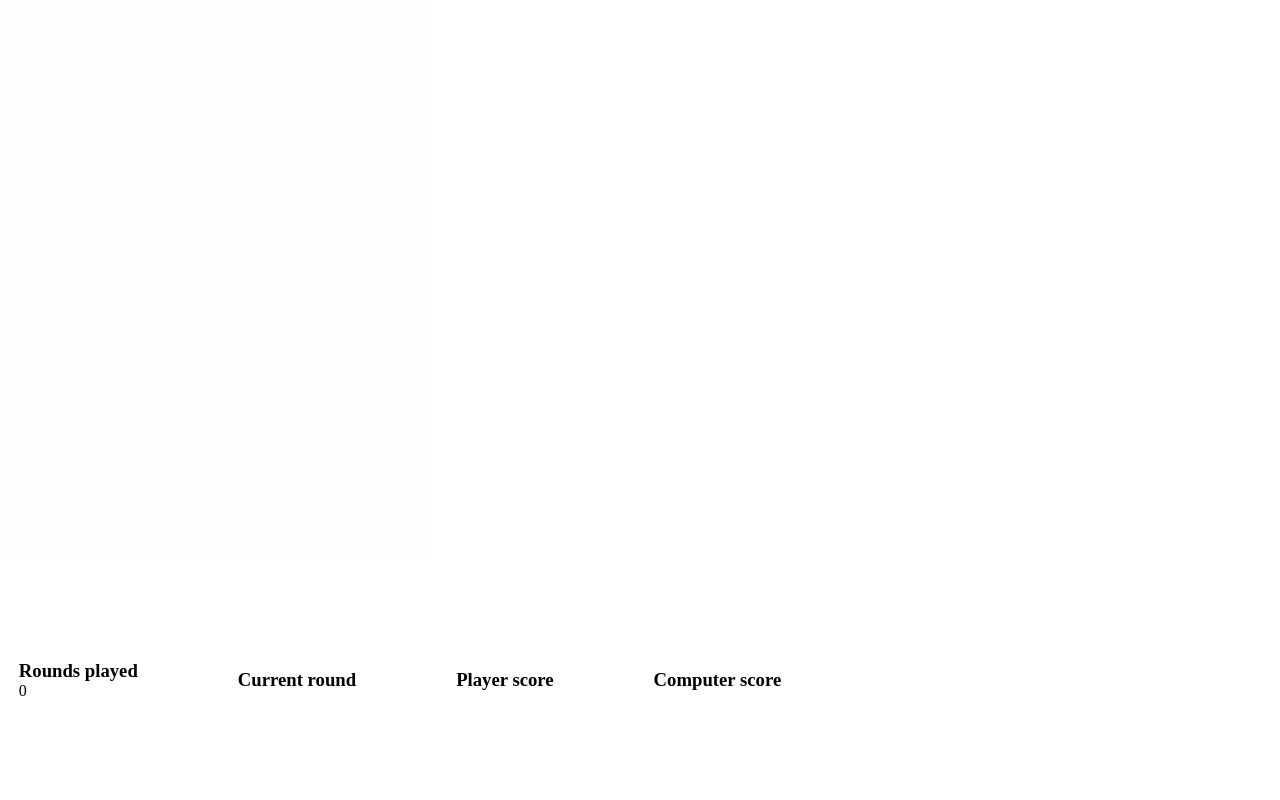
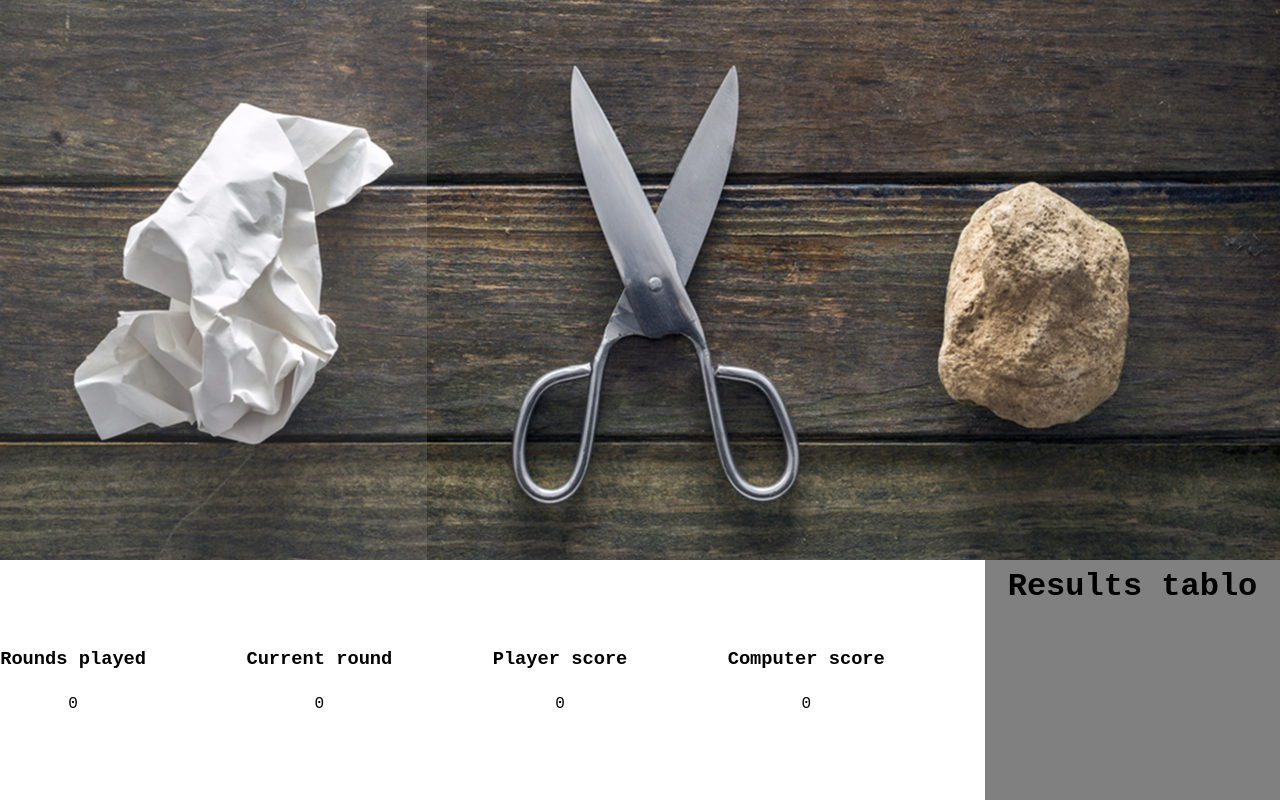
Before and after one commit to EdvardsMekss/Odin-Rock-Paper-Scissors, a plain HTML site: page index.html in a window 1280 px wide. Drawn offline with Linux system fonts and the light colour scheme.

Commit message:
Add bacground image, finish layout

```diff
--- a/index.html
+++ b/index.html
@@ -15,24 +15,32 @@
             <div class="btn" id="scissors"></div>
         </div>
     </div>
+    <div class="lower-container">
         <div class="score-container">
             <div>
                 <h3 class="rounds-played">Rounds played</h3>
-            <p id="rounds-played"></p>
+                <p id="rounds-played">0</p>
             </div>
             <div>
                 <h3 class="current-round">Current round</h3>
-            <p id="current-round"></p>
+                <p id="current-round">0</p>
             </div>
             <div>
                 <h3 class="player-score">Player score</h3>
-            <p id="player-score"></p>
+                <p id="player-score">0</p>
             </div>
             <div>
                 <h3 class="computer-score">Computer score</h3>
-            <p id="computer-score"></p>
+                <p id="computer-score">0</p>
             </div>
         </div>
-    <script src="/mainscript.js"></script>
+        <div class="results-field">
+            <h1 id="results-tablo">Results tablo</h1>
+            <div class="results-message-div">
+                <h3 id="winner-message">This player wins!</h3>
+                <p id="winner-score">Score: 2</p>
+            </div>
+        </div>
+    </div>
 </body>
 </html>
--- a/styles.css
+++ b/styles.css
@@ -1,6 +1,7 @@
 * {
     padding: 0;
     margin: 0;
+    font-family:monospace;
 }
 
 .main-container {
@@ -11,6 +12,13 @@
     background-repeat: no-repeat;
     background-position: center;
 
+}
+
+.lower-container {
+    display: flex;
+    justify-content: space-between;
+    gap: 100px;
+    font-size: large;
 }
 
 .btn {
@@ -31,10 +39,39 @@
 }
 
 .score-container {
+    height: 30vh;
+    width: 75%;
     display: flex;
-    width: 100vh;
-    height: 30vh;
-    justify-content: center;
+    justify-content: space-around;
     align-items: center;
     gap: 100px;
 }
+
+.score-container div {
+    flex-shrink: 0;
+    display: flex;
+    flex-direction: column;
+    justify-content: center;
+    align-items: center;
+    gap: 25px;
+}
+
+.results-field {
+    display: flex;
+    flex-direction: column;
+    justify-content: space-evenly;
+    align-items: center;
+    background-color: grey;
+    width: 25%;
+    height: 30vh;
+}
+
+.results-message-div {
+    display: flex;
+    flex-direction: column;
+    justify-content: center;
+    align-items: center;
+    gap: 10px;
+    height: 75%;
+    visibility: hidden;
+}
```
Also changed, not shown: img/rock-paper-scissors-today-tease-160317.jpg (added). Lines whose indentation alone changed are shown as unchanged.
